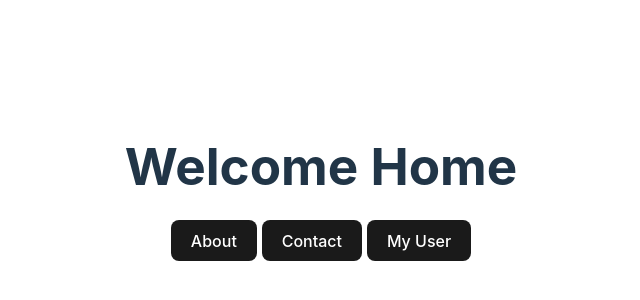
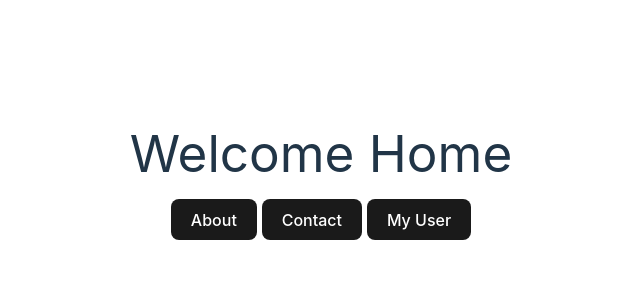
Before and after one commit to Tiago-0liveira/transcendence, a website built with Vite: page frontend/index.html in a window 1280 px wide. Shown: the part 222-522 px from the top of the page, without its empty margins (319-959 px from the left). Built offline with nearby package versions, Linux system fonts and the light colour scheme.

Commit message:
added tailwindcss

```diff
--- a/frontend/index.html
+++ b/frontend/index.html
@@ -2,6 +2,7 @@
 <html lang="en">
   <head>
     <meta charset="UTF-8" />
+	<script src="https://cdn.tailwindcss.com"></script>
     <link rel="icon" type="image/svg+xml" href="/vite.svg" />
     <meta name="viewport" content="width=device-width, initial-scale=1.0" />
     <title>Transcendence</title>
--- a/frontend/package.json
+++ b/frontend/package.json
@@ -11,5 +11,9 @@
   "devDependencies": {
     "typescript": "~5.7.2",
     "vite": "^6.1.0"
+  },
+  "dependencies": {
+    "@tailwindcss/vite": "^4.0.6",
+    "tailwindcss": "^4.0.6"
   }
 }
--- a/frontend/src/pages/index.ts
+++ b/frontend/src/pages/index.ts
@@ -2,8 +2,8 @@ import Router from "@/router/Router";
 
 const component = async () => {
 	const template = `
-		<div class="home">
-			<h1>Welcome Home</h1>
+		<div class="home h-40 flex flex-col justify-evenly">
+			<h1 class="">Welcome Home</h1>
 			<nav>
 				<a href="/about">About</a>
 				<a href="/contact">Contact</a>
--- a/frontend/src/style.css
+++ b/frontend/src/style.css
@@ -1,3 +1,4 @@
+@import "tailwindcss";
 :root {
   font-family: Inter, system-ui, Avenir, Helvetica, Arial, sans-serif;
   line-height: 1.5;
--- a/frontend/vite.config.js
+++ b/frontend/vite.config.js
@@ -1,7 +1,11 @@
 import { defineConfig } from 'vite';
+import tailwindcss from '@tailwindcss/vite'
 import path from 'path';
 
 export default defineConfig({
+  plugins: [
+	tailwindcss(),
+  ],
   resolve: {
     alias: {
       '@': path.resolve(__dirname, './src'),
```
Also changed, not shown: 1 other file.
